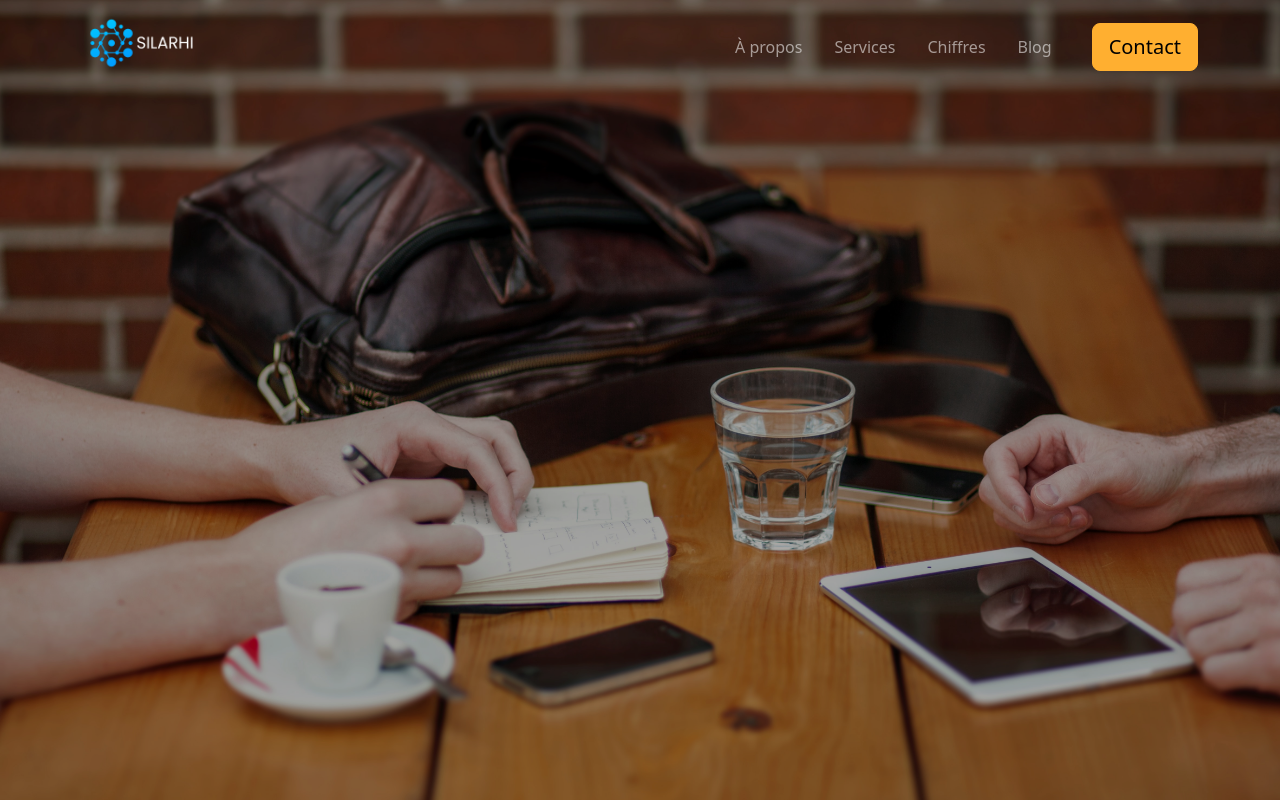
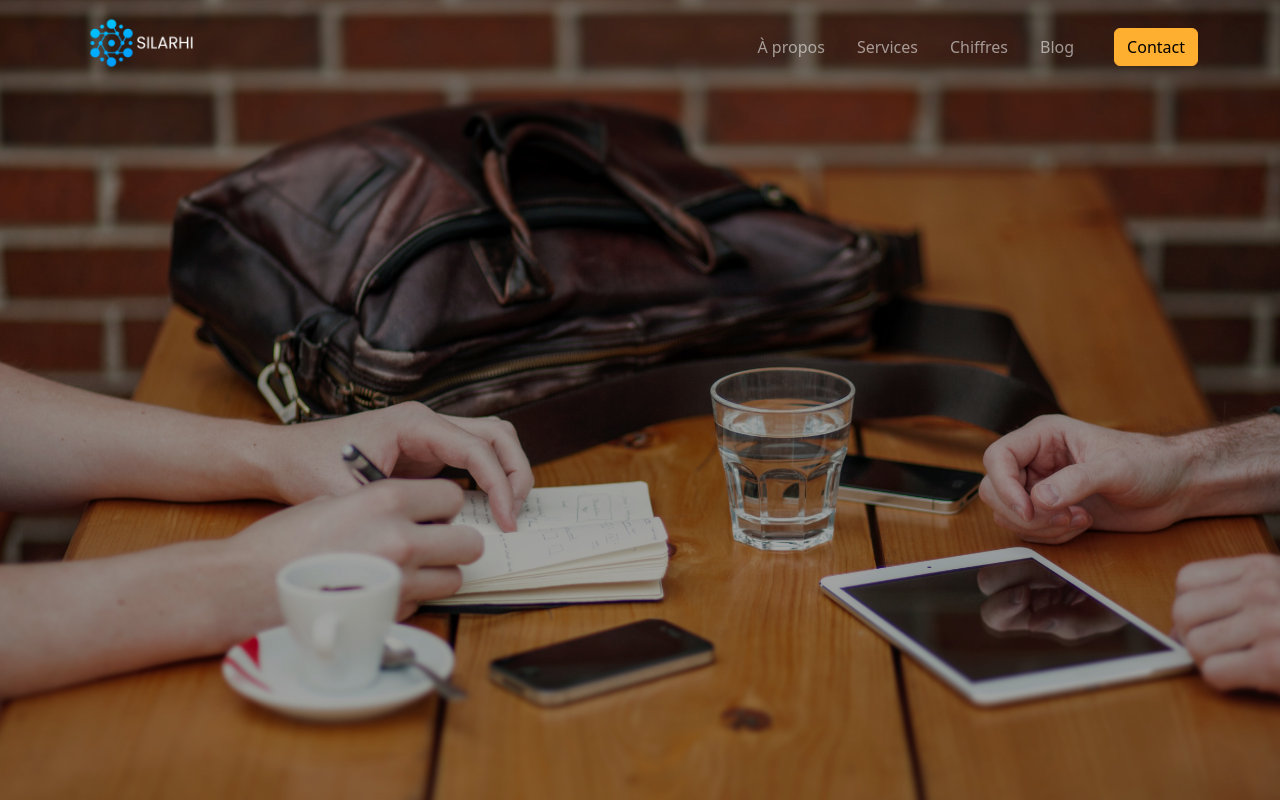
Before and after one commit to silarhi/silarhi.fr, a Next.js app: page / in a window 1280 px wide. Shown: the top 800 px of the page. Built offline with nearby package versions, Linux system fonts and the light colour scheme.

Commit message:
Update button variants

```diff
--- a/components/Navbar/Navbar.js
+++ b/components/Navbar/Navbar.js
@@ -108,7 +108,7 @@ export default function Navbar({initialClass, floatingClass}) {
               ))}
               <li className="nav-item ms-lg-4">
                 <hr className={"d-block d-lg-none"} />
-                <CallToActionButton size={"lg"} variant="sub-primary">Contact</CallToActionButton>
+                <CallToActionButton variant="sub-primary">Contact</CallToActionButton>
               </li>
             </ul>
           </Offcanvas.Body>
--- a/styles/_variables.scss
+++ b/styles/_variables.scss
@@ -7,6 +7,9 @@ $primary: #2556cf;
 $primary-light: #5585fb;
 $primary-dark: #172e59;
 $sub-primary: #ffaf30;
+
+//Buttons
+$btn-padding-y-lg: 0.75rem;
 
 //Forms
 $input-border-radius: 0;
```
